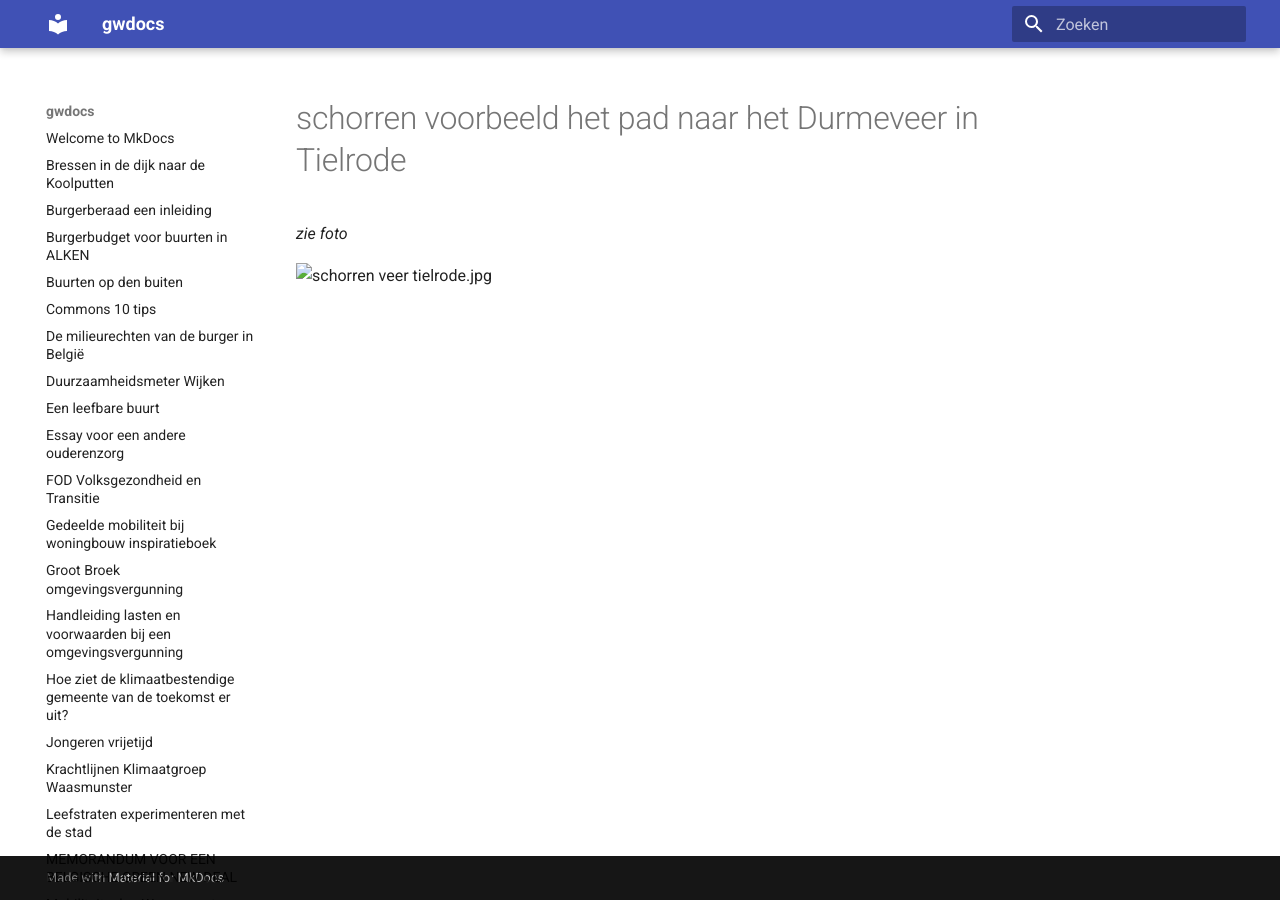
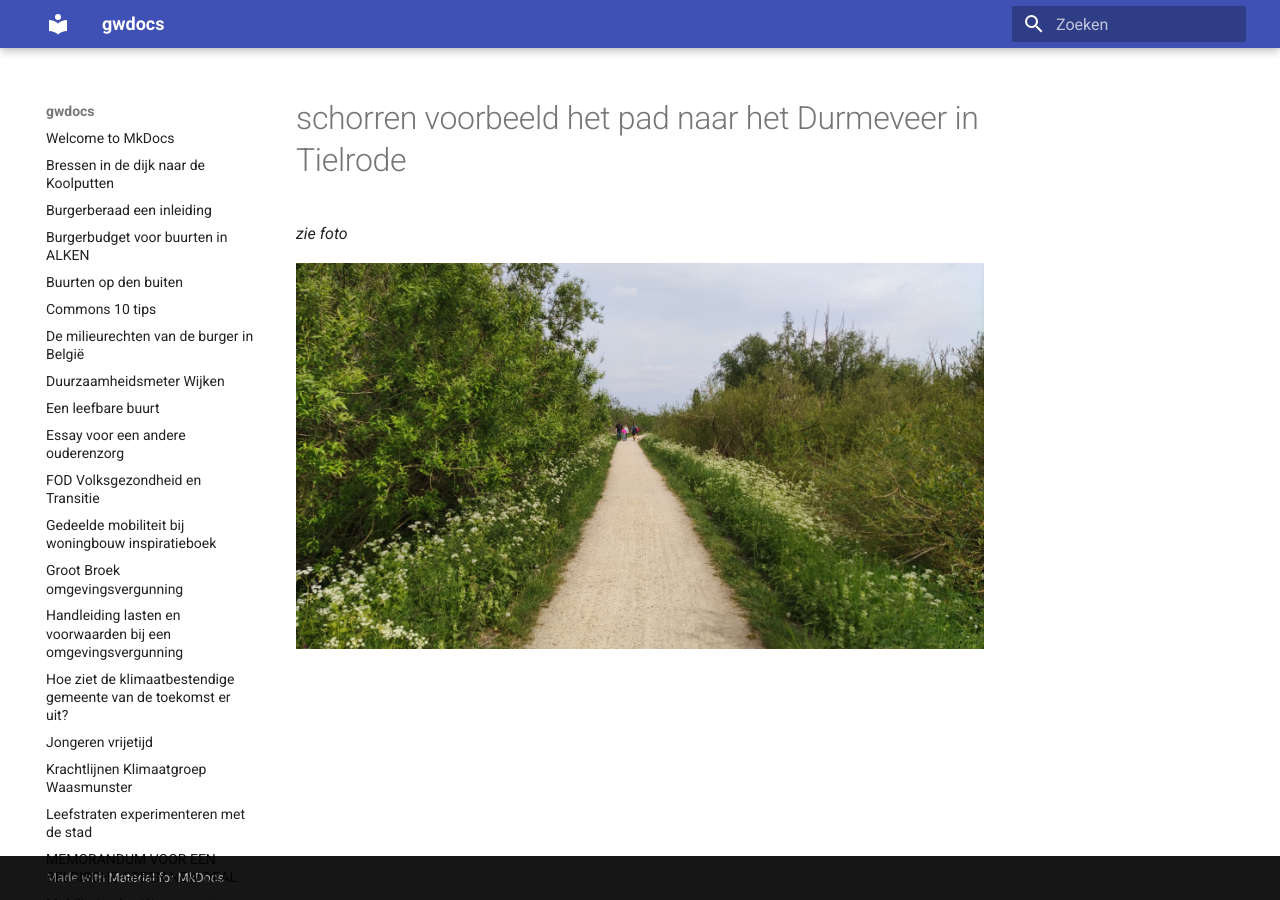
Before and after one commit to groenwaasmunster/gwdocs, an MkDocs documentation site: the page built from docs/schorren voorbeeld - het pad naar het Durmeveer in Tielrode.md, in a window 1280 px wide. Built offline with MkDocs 1.6.1 and Material for MkDocs 9.7.7, drawn with Linux system fonts in a browser that asks for light colours.

Commit message:
Update schorren voorbeeld - het pad naar het Durmeveer in Tielrode.md

```diff
--- a/docs/schorren voorbeeld - het pad naar het Durmeveer in Tielrode.md
+++ b/docs/schorren voorbeeld - het pad naar het Durmeveer in Tielrode.md
@@ -1,3 +1,3 @@
 *zie foto*
 
-![schorren veer tielrode.jpg](.attachments.19892248/schorren%20veer%20tielrode.jpg)
+![schorren veer tielrode.jpg](best/schorren%20veer%20tielrode.jpg)
```
